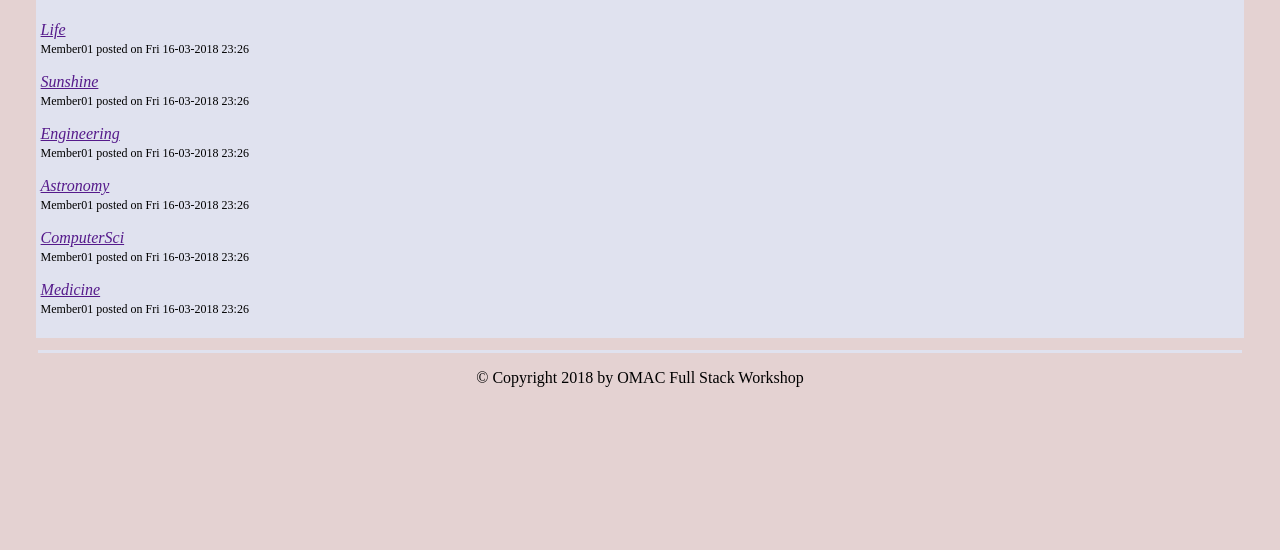
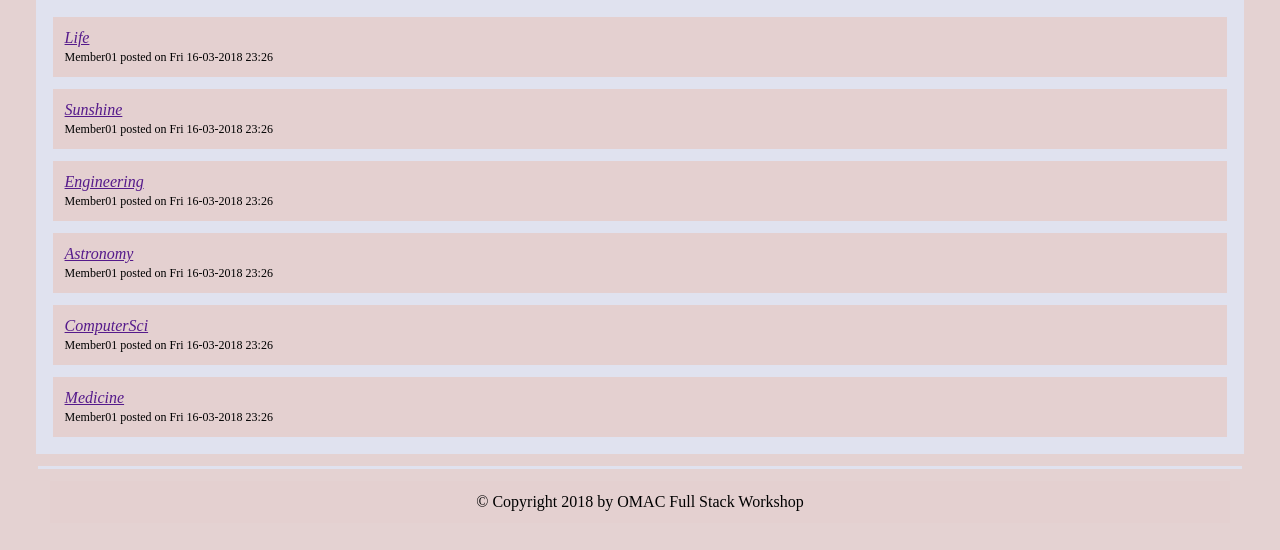
Before and after one commit to MSaadiSalem/ForumWorkshop, a Flask app: page / in a window 1280 px wide. Shown: the part 191-741 px from the top of the page. Run offline with Flask 2, Linux system fonts and the light colour scheme.

Commit message:
Update forum style - workshop 30

```diff
--- a/Forums/static/style.css
+++ b/Forums/static/style.css
@@ -55,3 +55,9 @@ footer{
 .member{
          font-size:75%;
          }
+
+p{
+   background: #e4d0d0;
+   margin: 1%;
+   padding: 1%;
+   }
```
Also changed, not shown: Forums/templates/index.html (+7 -3 lines).
